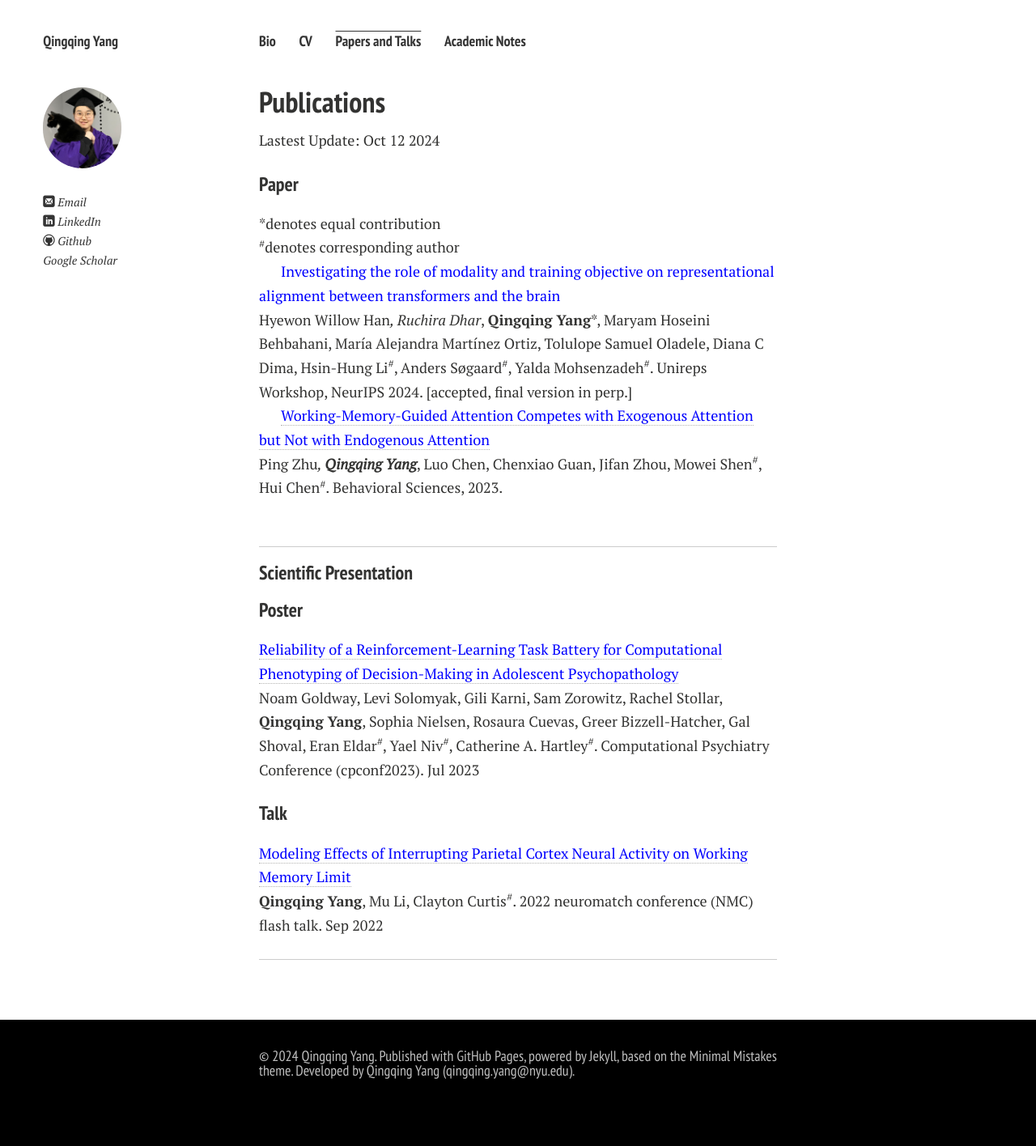
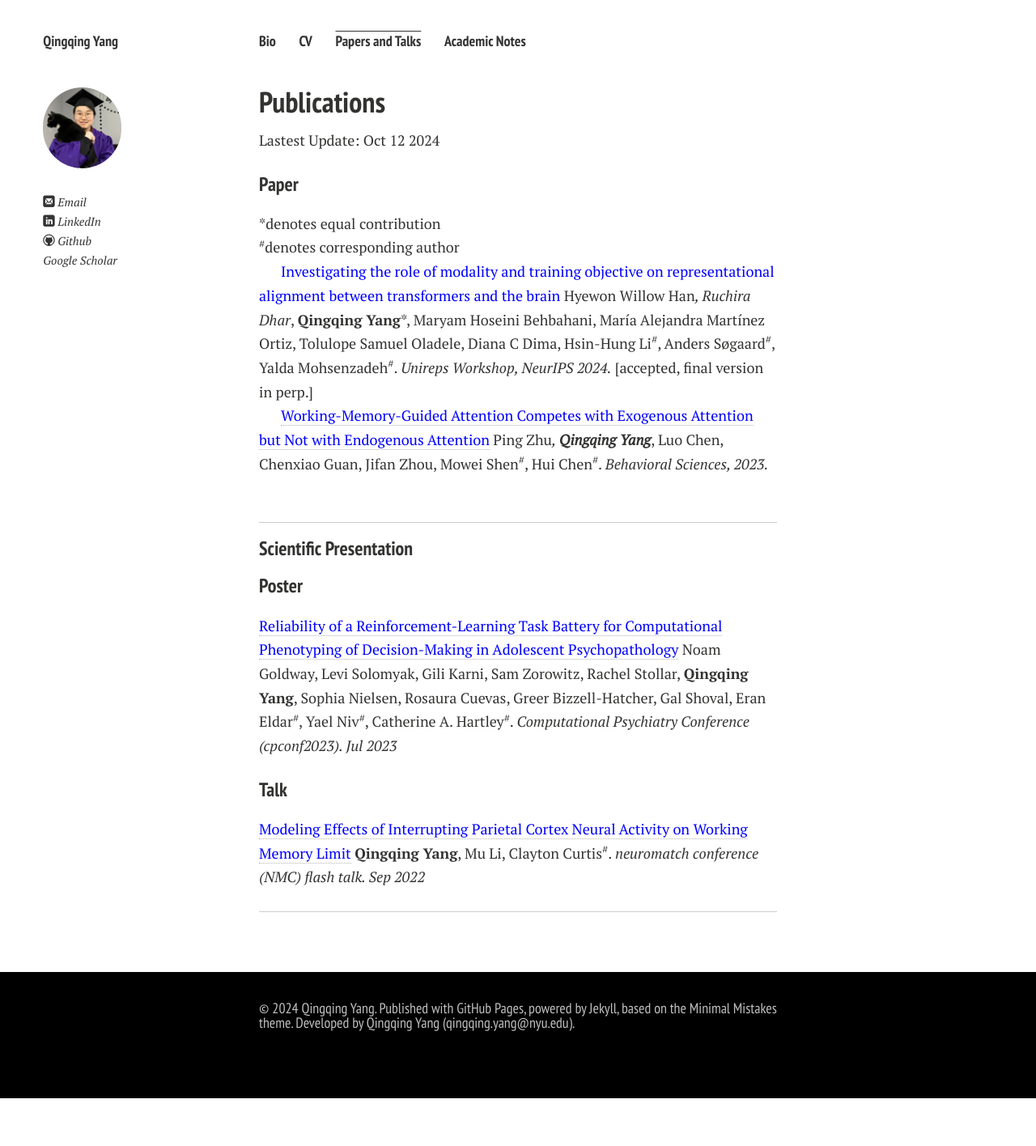
Before and after one commit to Qingqing-Yang-177/Qingqing-Yang-177.github.io, a Jekyll site: the page built from publications.md, in a window 1280 px wide. Shown: the whole page at 81% size. Built offline with Jekyll 4.4.1, drawn with Linux system fonts in a browser that asks for light colours; nearby versions of some CDN libraries; comment, search, counter and statistics services are not loaded; a style sheet for code colours, icons or effects is not loaded; after the commit the page ends 1357 px from its top, so only the background shows below that.

Commit message:
Update publications.md

```diff
--- a/publications.md
+++ b/publications.md
@@ -12,12 +12,12 @@ Lastest Update: Oct 12 2024
 *denotes equal contribution <br>
 <sup>#</sup>denotes corresponding author<br>
 
-<span style="color: blue;">Investigating the role of modality and training objective on representational alignment between transformers and the brain</span> <br>
-Hyewon Willow Han*, Ruchira Dhar*, **Qingqing Yang***, Maryam Hoseini Behbahani, María Alejandra Martínez Ortiz, Tolulope Samuel Oladele, Diana C Dima, Hsin-Hung Li<sup>#</sup>, Anders Søgaard<sup>#</sup>, Yalda Mohsenzadeh<sup>#</sup>. Unireps Workshop, NeurIPS 2024. [accepted, final version in perp.] <br>
+<span style="color: blue;">Investigating the role of modality and training objective on representational alignment between transformers and the brain</span>
+Hyewon Willow Han*, Ruchira Dhar*, **Qingqing Yang***, Maryam Hoseini Behbahani, María Alejandra Martínez Ortiz, Tolulope Samuel Oladele, Diana C Dima, Hsin-Hung Li<sup>#</sup>, Anders Søgaard<sup>#</sup>, Yalda Mohsenzadeh<sup>#</sup>. _Unireps Workshop, NeurIPS 2024._ [accepted, final version in perp.] <br>
 
 
-<a href="https://www.mdpi.com/2076-328X/13/5/426" style="color: blue;">Working-Memory-Guided Attention Competes with Exogenous Attention but Not with Endogenous Attention</a> <br>
-Ping Zhu*, **Qingqing Yang***, Luo Chen, Chenxiao Guan, Jifan Zhou, Mowei Shen<sup>#</sup>, Hui Chen<sup>#</sup>. Behavioral Sciences, 2023.<br>
+<a href="https://www.mdpi.com/2076-328X/13/5/426" style="color: blue;">Working-Memory-Guided Attention Competes with Exogenous Attention but Not with Endogenous Attention</a>
+Ping Zhu*, **Qingqing Yang***, Luo Chen, Chenxiao Guan, Jifan Zhou, Mowei Shen<sup>#</sup>, Hui Chen<sup>#</sup>. _Behavioral Sciences, 2023._ <br>
 
 <br>
 
@@ -26,9 +26,9 @@ Ping Zhu*, **Qingqing Yang***, Luo Chen, Chenxiao Guan, Jifan Zhou, Mowei Shen<s
 ### Scientific Presentation
 #### Poster
 
-<a href="/mypaper/Frame4.pdf" style="color: blue;">Reliability of a Reinforcement-Learning Task Battery for Computational Phenotyping of Decision-Making in Adolescent Psychopathology</a> <br>Noam Goldway, Levi Solomyak, Gili Karni, Sam Zorowitz, Rachel Stollar, **Qingqing Yang**, Sophia Nielsen, Rosaura Cuevas, Greer Bizzell-Hatcher, Gal Shoval, Eran Eldar<sup>#</sup>, Yael Niv<sup>#</sup>, Catherine A. Hartley<sup>#</sup>. Computational Psychiatry Conference (cpconf2023). Jul 2023<br>
+<a href="/mypaper/Frame4.pdf" style="color: blue;">Reliability of a Reinforcement-Learning Task Battery for Computational Phenotyping of Decision-Making in Adolescent Psychopathology</a> Noam Goldway, Levi Solomyak, Gili Karni, Sam Zorowitz, Rachel Stollar, **Qingqing Yang**, Sophia Nielsen, Rosaura Cuevas, Greer Bizzell-Hatcher, Gal Shoval, Eran Eldar<sup>#</sup>, Yael Niv<sup>#</sup>, Catherine A. Hartley<sup>#</sup>. _Computational Psychiatry Conference (cpconf2023). Jul 2023_ <br>
 
 #### Talk
-<a href= "/mypaper/yang_qingqing_rmePoster_expectedresults.pdf" style="color: blue;">Modeling Effects of Interrupting Parietal Cortex Neural Activity on Working Memory Limit</a> <br> **Qingqing Yang**, Mu Li, Clayton Curtis<sup>#</sup>. 2022 neuromatch conference (NMC) flash talk. Sep 2022<br>
+<a href= "/mypaper/yang_qingqing_rmePoster_expectedresults.pdf" style="color: blue;">Modeling Effects of Interrupting Parietal Cortex Neural Activity on Working Memory Limit</a> **Qingqing Yang**, Mu Li, Clayton Curtis<sup>#</sup>. _neuromatch conference (NMC) flash talk. Sep 2022_ <br>
 
 ---
```
